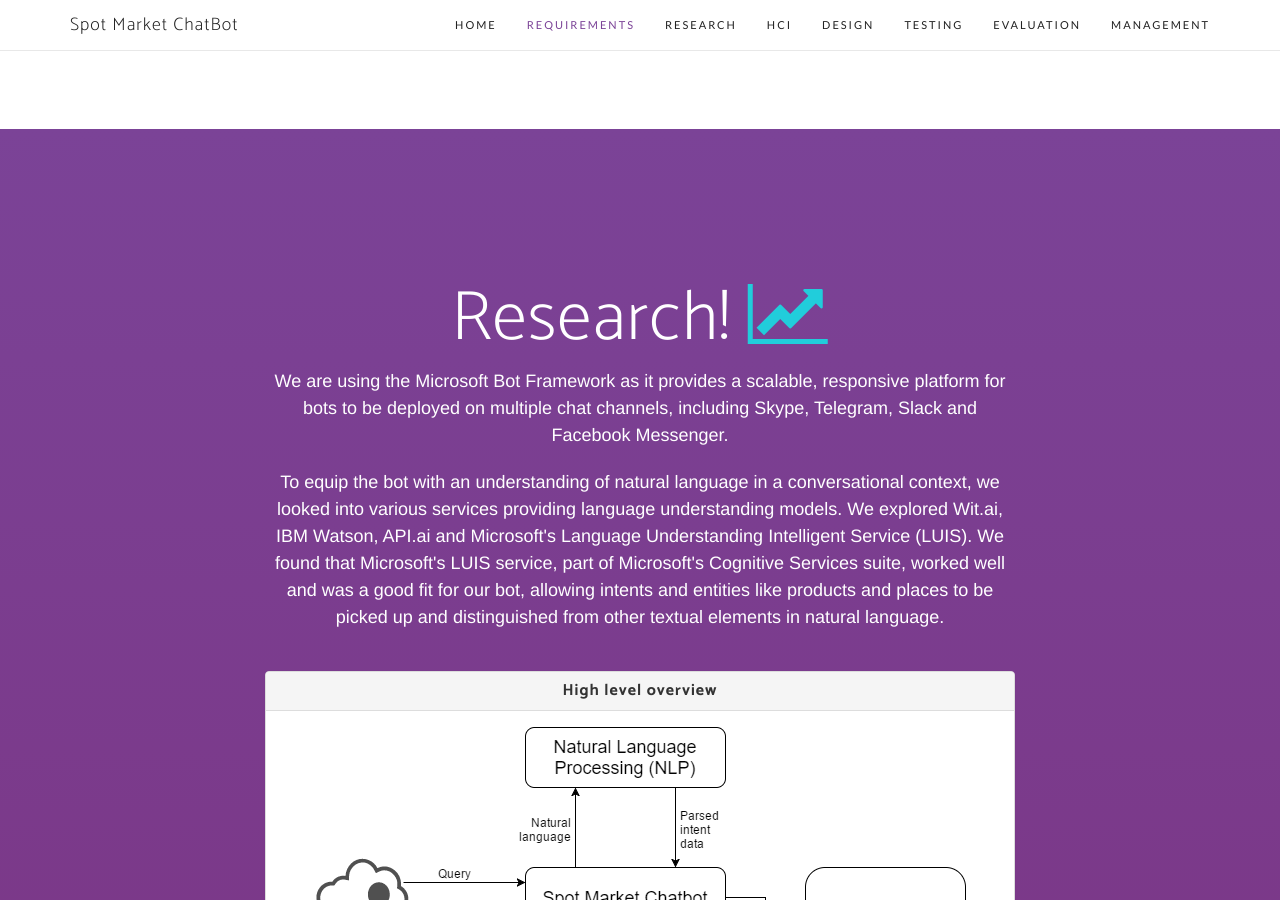
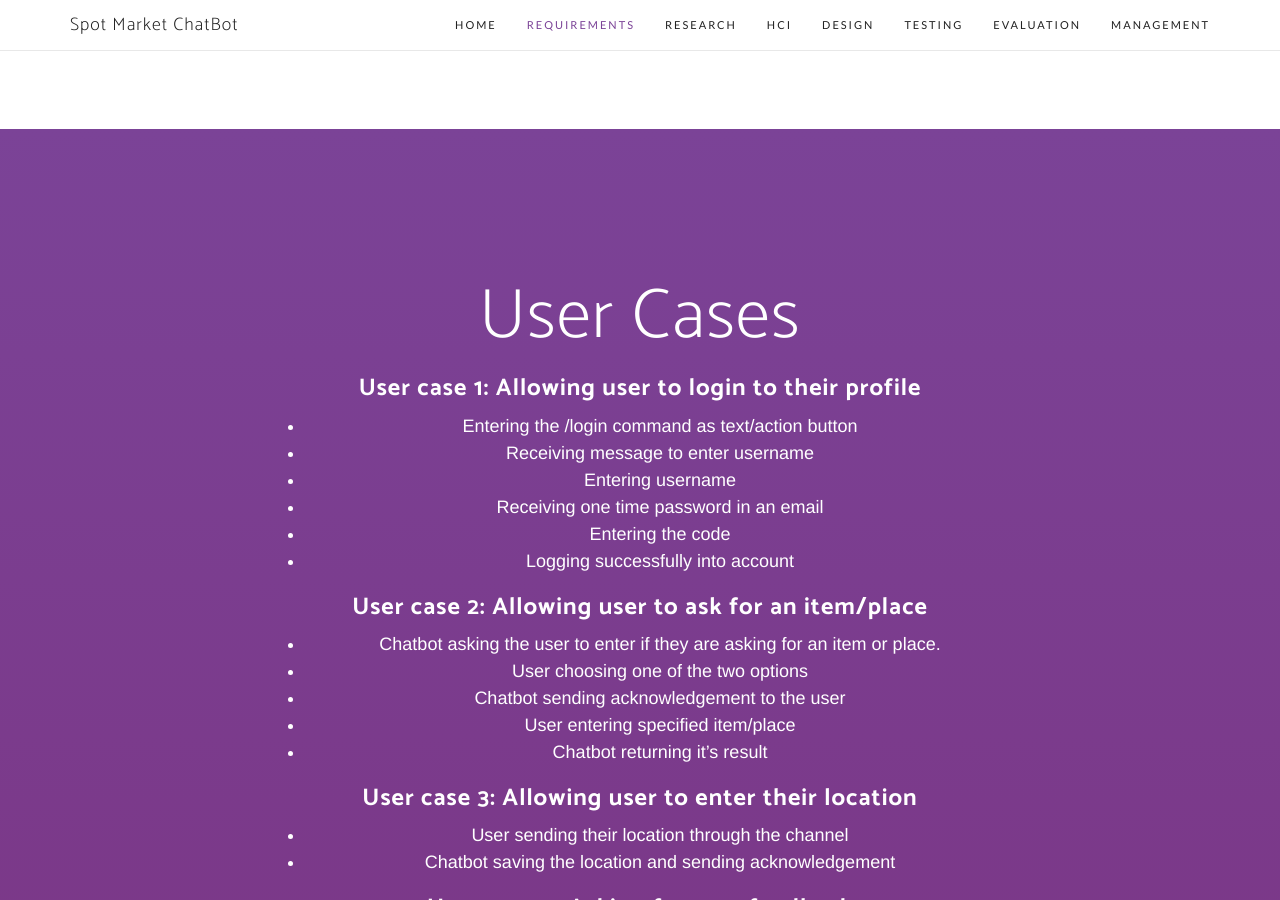
Before and after one commit to Thalexander/sm1-site, a Jekyll site: the page built from index.html, in a window 1280 px wide and 900 px high, scrolled down 9010 px. Built offline with Jekyll 4.4.1, drawn with Linux system fonts in a browser that asks for light colours; nearby versions of some CDN libraries; some web fonts are replaced; the list of posts is cut into pages by our own code; some of the changed text lies outside the part shown.

Commit message:
adding user cases

```diff
--- a/_includes/requirements/layout.html
+++ b/_includes/requirements/layout.html
@@ -2,3 +2,4 @@
 {% include requirements/clients.html %}
 {% include requirements/problem.html %}
 {% include requirements/requirements.html %}
+{% include requirements/usercases.html %}
--- /dev/null
+++ b/_includes/requirements/usercases.html
@@ -0,0 +1,37 @@
+<section id="requirements" class="download bg-primary text-center">
+    <div class="container">
+        <div class="row">
+            <div class="col-md-8 col-md-offset-2">
+                <h2 class="section-heading">User Cases</h2>
+                  <h3 class="text-center"><b>User case 1: Allowing user to login to their profile</b></h3>
+                  <ul>
+                    <li>Entering the /login command as text/action button</li>
+                    <li>Receiving message to enter username</li>
+                    <li>Entering username</li>
+                    <li>Receiving one time password in an email</li>
+                    <li>Entering the code</li>
+                    <li>Logging successfully into account</li>
+                  </ul>
+                  <h3 class="text-center"><b>User case 2: Allowing user to ask for an item/place</b></h3>
+                  <ul>
+                    <li>Chatbot asking the user to enter if they are asking for an item or place.</li>
+                    <li>User choosing one of the two options</li>
+                    <li>Chatbot sending acknowledgement to the user</li>
+                    <li>User entering specified item/place</li>
+                    <li>Chatbot returning it’s result</li>
+                  </ul>
+                  <h3 class="text-center"><b>User case 3: Allowing user to enter their location</b></h3>
+                  <ul>
+                    <li>User sending their location through the channel</li>
+                    <li>Chatbot saving the location and sending acknowledgement</li>
+                  </ul>
+                  <h3 class="text-center"><b>User case 4: Asking for user feedback</b></h3>
+                  <ul>
+                    <li>Chatbot asking the user to choose an option if their feedback was useful or not</li>
+                    <li>User choosing the option via number/action button</li>
+                    <li>Chatbot sending acknowledgement</li>
+                  </ul>
+            </div>
+        </div>
+    </div>
+</section>
```
